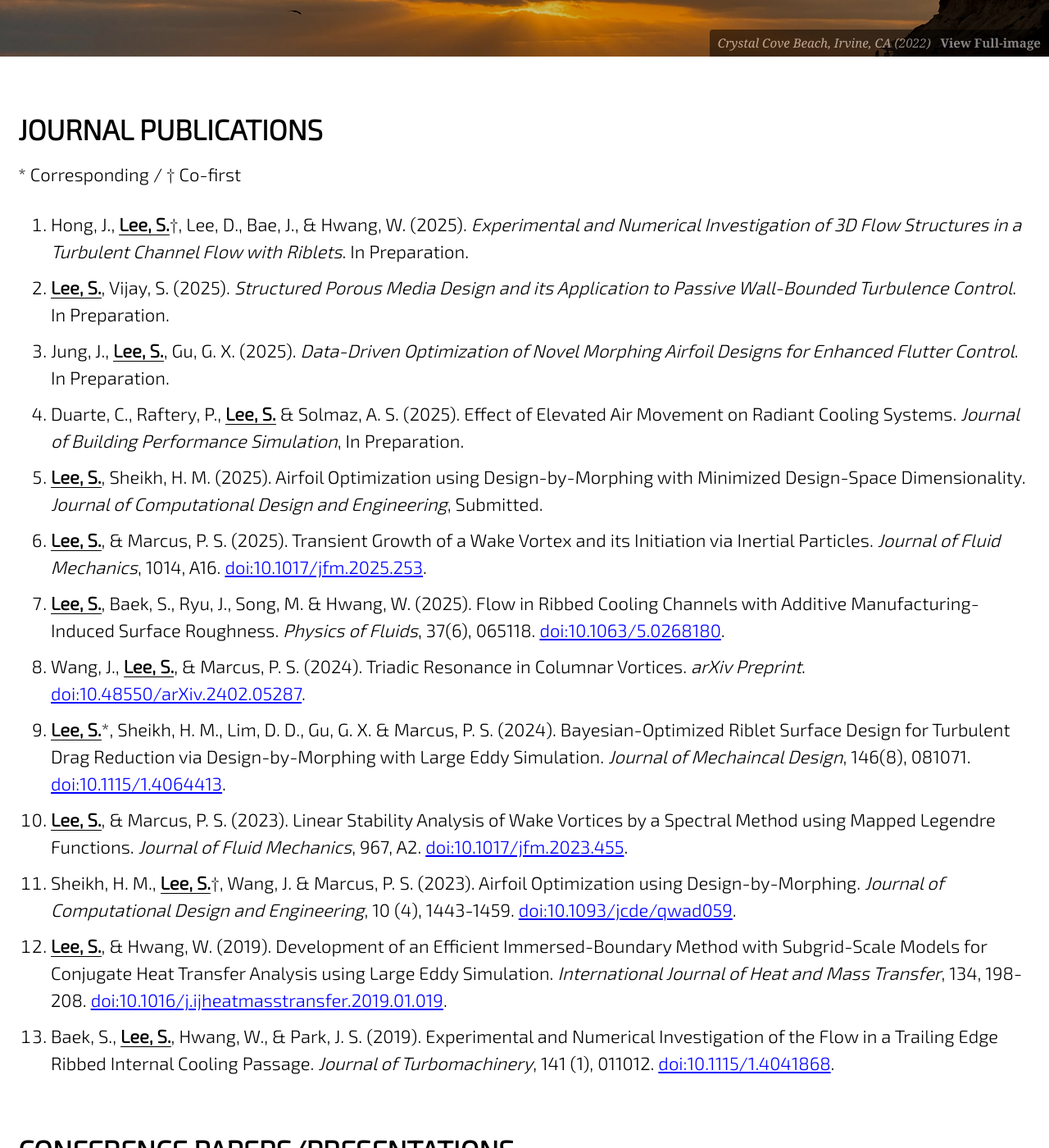
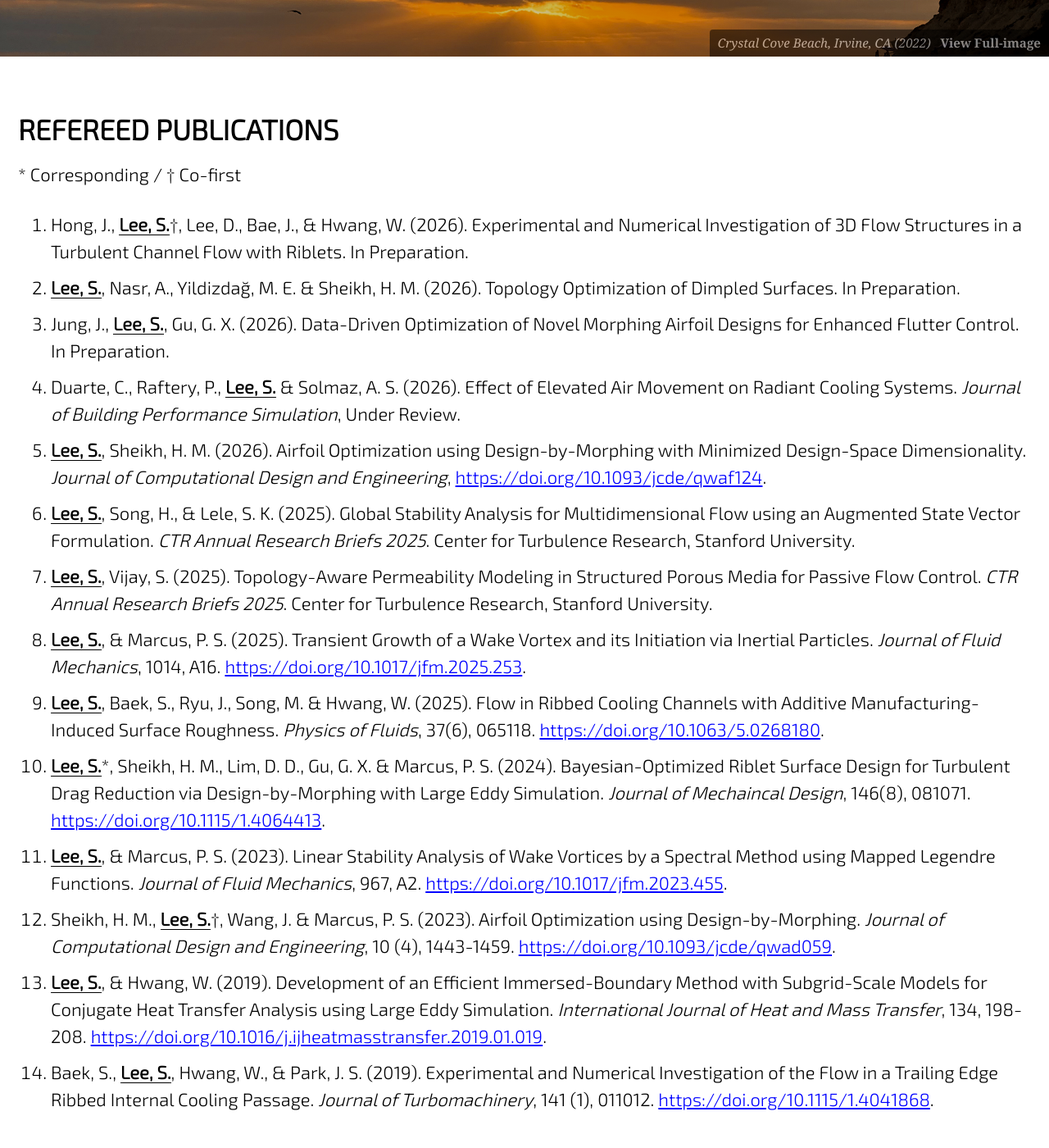
Before and after one commit to jun9303/jun9303.github.io, a Jekyll site: the page built from _pages/publications.md, in a window 1280 px wide and 1400 px high, scrolled down 233 px. Shown: the whole window at 82% size. Built offline with Jekyll 4.4.1, drawn with Linux system fonts in a browser that asks for light colours; cached includes are drawn as plain includes; nearby versions of some CDN libraries; emoji names are drawn with the system emoji font; some of the changed text lies outside the part shown.

Commit message:
New CV & Pub updated

```diff
--- a/_pages/publications.md
+++ b/_pages/publications.md
@@ -8,24 +8,27 @@ header:
   caption: "*Crystal Cove Beach, Irvine, CA (2022)* &nbsp; **[View Full-image](/assets/photographs/reef_point_crystal_cove_2022.jpg)**"
 ---
 
-# JOURNAL PUBLICATIONS
+# REFEREED PUBLICATIONS
 
 \* Corresponding / † Co-first
 
-1. Hong, J., <ins>**Lee, S.**</ins>†, Lee, D., Bae, J., & Hwang, W. (2025). *Experimental and Numerical Investigation of 3D Flow Structures in a Turbulent Channel Flow with Riblets*. In Preparation.
-1. <ins>**Lee, S.**</ins>, Vijay, S. (2025). *Structured Porous Media Design and its Application to Passive Wall-Bounded Turbulence Control*. In Preparation.
-1. Jung, J., <ins>**Lee, S.**</ins>, Gu, G. X. (2025). *Data-Driven Optimization of Novel Morphing Airfoil Designs for Enhanced Flutter Control*. In Preparation.
-1. Duarte, C., Raftery, P., <ins>**Lee, S.**</ins> & Solmaz, A. S. (2025). Effect of Elevated Air Movement on Radiant Cooling Systems. *Journal of Building Performance Simulation*, In Preparation.
-1. <ins>**Lee, S.**</ins>, Sheikh, H. M. (2025). Airfoil Optimization using Design-by-Morphing with Minimized Design-Space Dimensionality. *Journal of Computational Design and Engineering*, Submitted.
-1. <ins>**Lee, S.**</ins>, & Marcus, P. S. (2025). Transient Growth of a Wake Vortex and its Initiation via Inertial Particles. *Journal of Fluid Mechanics*, 1014, A16. [doi:10.1017/jfm.2025.253](https://doi.org/10.1017/jfm.2025.253).
-1. <ins>**Lee, S.**</ins>, Baek, S., Ryu, J., Song, M. & Hwang, W. (2025). Flow in Ribbed Cooling Channels with Additive Manufacturing-Induced Surface Roughness. *Physics of Fluids*, 37(6), 065118. [doi:10.1063/5.0268180](https://doi.org/10.1063/5.0268180).
-1. Wang, J., <ins>**Lee, S.**</ins>, & Marcus, P. S. (2024). Triadic Resonance in Columnar Vortices. *arXiv Preprint*. [doi:10.48550/arXiv.2402.05287](https://doi.org/10.48550/arXiv.2402.05287).
-1. <ins>**Lee, S.**</ins>\*, Sheikh, H. M., Lim, D. D., Gu, G. X. & Marcus, P. S. (2024). Bayesian-Optimized Riblet Surface Design for Turbulent Drag Reduction via Design-by-Morphing with Large Eddy Simulation. *Journal of Mechaincal Design*, 146(8), 081071. [doi:10.1115/1.4064413](https://doi.org/10.1115/1.4064413).
-1. <ins>**Lee, S.**</ins>, & Marcus, P. S. (2023). Linear Stability Analysis of Wake Vortices by a Spectral Method using Mapped Legendre Functions. *Journal of Fluid Mechanics*, 967, A2. [doi:10.1017/jfm.2023.455](https://doi.org/10.1017/jfm.2023.455).
-1. Sheikh, H. M., <ins>**Lee, S.**</ins>†, Wang, J. & Marcus, P. S. (2023). Airfoil Optimization using Design-by-Morphing. *Journal of Computational Design and Engineering*, 10 (4), 1443-1459. [doi:10.1093/jcde/qwad059](https://doi.org/10.1093/jcde/qwad059).
-1. <ins>**Lee, S.**</ins>, & Hwang, W. (2019). Development of an Efficient Immersed-Boundary Method with Subgrid-Scale Models for Conjugate Heat Transfer Analysis using Large Eddy Simulation. *International Journal of Heat and Mass Transfer*, 134, 198-208. [doi:10.1016/j.ijheatmasstransfer.2019.01.019](https://doi.org/10.1016/j.ijheatmasstransfer.2019.01.019).
-1. Baek, S., <ins>**Lee, S.**</ins>, Hwang, W., & Park, J. S. (2019). Experimental and Numerical Investigation of the Flow in a Trailing Edge Ribbed Internal Cooling Passage. *Journal of Turbomachinery*, 141 (1), 011012. [doi:10.1115/1.4041868](https://doi.org/10.1115/1.4041868).
+1. Hong, J., <ins>**Lee, S.**</ins>†, Lee, D., Bae, J., & Hwang, W. (2026). Experimental and Numerical Investigation of 3D Flow Structures in a Turbulent Channel Flow with Riblets. In Preparation.
+1. <ins>**Lee, S.**</ins>, Nasr, A., Yildizdağ, M. E. & Sheikh, H. M. (2026). Topology Optimization of Dimpled Surfaces. In Preparation.
+1. Jung, J., <ins>**Lee, S.**</ins>, Gu, G. X. (2026). Data-Driven Optimization of Novel Morphing Airfoil Designs for Enhanced Flutter Control. In Preparation.
+1. Duarte, C., Raftery, P., <ins>**Lee, S.**</ins> & Solmaz, A. S. (2026). Effect of Elevated Air Movement on Radiant Cooling Systems. *Journal of Building Performance Simulation*, Under Review.
+1. <ins>**Lee, S.**</ins>, Sheikh, H. M. (2026). Airfoil Optimization using Design-by-Morphing with Minimized Design-Space Dimensionality. *Journal of Computational Design and Engineering*, [https://doi.org/10.1093/jcde/qwaf124](https://doi.org/10.1093/jcde/qwaf124).
+1. <ins>**Lee, S.**</ins>, Song, H., & Lele, S. K. (2025). Global Stability Analysis for Multidimensional Flow using an Augmented State Vector Formulation. *CTR Annual Research Briefs 2025*. Center for Turbulence Research, Stanford University.
+1. <ins>**Lee, S.**</ins>, Vijay, S. (2025). Topology-Aware Permeability Modeling in Structured Porous Media for Passive Flow Control. *CTR Annual Research Briefs 2025*. Center for Turbulence Research, Stanford University.
+1. <ins>**Lee, S.**</ins>, & Marcus, P. S. (2025). Transient Growth of a Wake Vortex and its Initiation via Inertial Particles. *Journal of Fluid Mechanics*, 1014, A16. [https://doi.org/10.1017/jfm.2025.253](https://doi.org/10.1017/jfm.2025.253).
+1. <ins>**Lee, S.**</ins>, Baek, S., Ryu, J., Song, M. & Hwang, W. (2025). Flow in Ribbed Cooling Channels with Additive Manufacturing-Induced Surface Roughness. *Physics of Fluids*, 37(6), 065118. [https://doi.org/10.1063/5.0268180](https://doi.org/10.1063/5.0268180).
+1. <ins>**Lee, S.**</ins>\*, Sheikh, H. M., Lim, D. D., Gu, G. X. & Marcus, P. S. (2024). Bayesian-Optimized Riblet Surface Design for Turbulent Drag Reduction via Design-by-Morphing with Large Eddy Simulation. *Journal of Mechaincal Design*, 146(8), 081071. [https://doi.org/10.1115/1.4064413](https://doi.org/10.1115/1.4064413).
+1. <ins>**Lee, S.**</ins>, & Marcus, P. S. (2023). Linear Stability Analysis of Wake Vortices by a Spectral Method using Mapped Legendre Functions. *Journal of Fluid Mechanics*, 967, A2. [https://doi.org/10.1017/jfm.2023.455](https://doi.org/10.1017/jfm.2023.455).
+1. Sheikh, H. M., <ins>**Lee, S.**</ins>†, Wang, J. & Marcus, P. S. (2023). Airfoil Optimization using Design-by-Morphing. *Journal of Computational Design and Engineering*, 10 (4), 1443-1459. [https://doi.org/10.1093/jcde/qwad059](https://doi.org/10.1093/jcde/qwad059).
+1. <ins>**Lee, S.**</ins>, & Hwang, W. (2019). Development of an Efficient Immersed-Boundary Method with Subgrid-Scale Models for Conjugate Heat Transfer Analysis using Large Eddy Simulation. *International Journal of Heat and Mass Transfer*, 134, 198-208. [https://doi.org/10.1016/j.ijheatmasstransfer.2019.01.019](https://doi.org/10.1016/j.ijheatmasstransfer.2019.01.019).
+1. Baek, S., <ins>**Lee, S.**</ins>, Hwang, W., & Park, J. S. (2019). Experimental and Numerical Investigation of the Flow in a Trailing Edge Ribbed Internal Cooling Passage. *Journal of Turbomachinery*, 141 (1), 011012. [https://doi.org/10.1115/1.4041868](https://doi.org/10.1115/1.4041868).
 
+# PREPRINTS
+1. Wang, J., <ins>**Lee, S.**</ins>, & Marcus, P. S. (2024). Triadic Resonance in Columnar Vortices. *arXiv Preprint*. [https://doi.org/10.48550/arXiv.2402.05287](https://doi.org/10.48550/arXiv.2402.05287).
 
 # CONFERENCE PAPERS/PRESENTATIONS
 
```
Also changed, not shown: other parts of _pages/publications.md (+2 -2 lines), _pages/about_me.md (+0 -2 lines).
